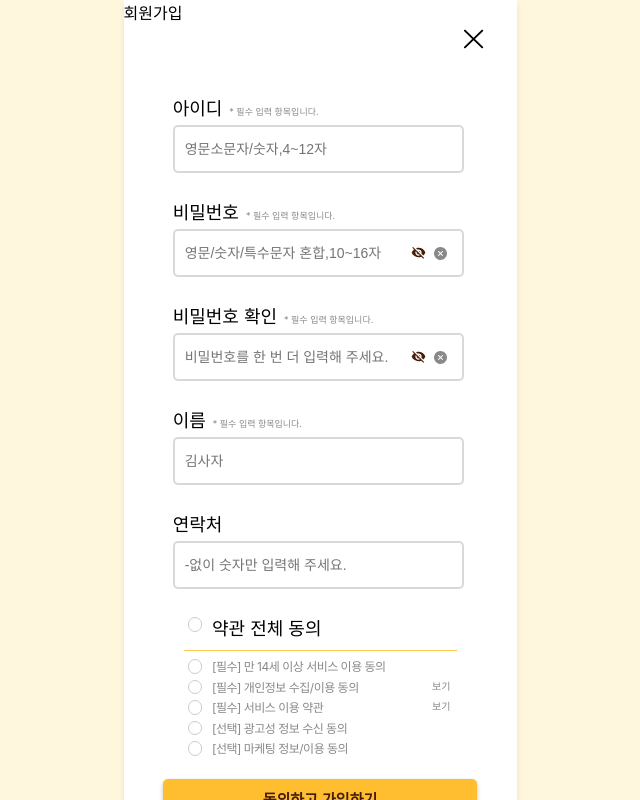
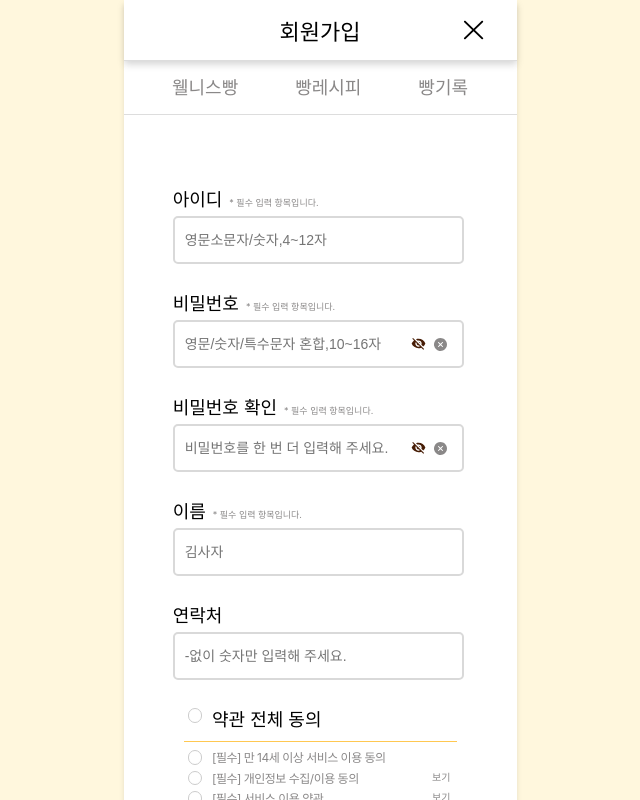
Before and after one commit to Likelion-at-SMWU-12th/DreamPatissier-Client, a React (Create React App) app in the folder dream/: page /accounts/signup in a window 1280 px wide. Shown: the whole page, without its empty margins (320-960 px from the left). Built offline with nearby package versions, Linux system fonts and the light colour scheme; no server answers; a web font is replaced by a local one.

Commit message:
[Style] 메뉴 계속 뜨는거 수정, signup 약관 수정

```diff
--- a/dream/src/App.js
+++ b/dream/src/App.js
@@ -30,11 +30,11 @@
   const location = useLocation();
 
   const hideMenubar =
-    location.pathname.endsWith("/accounts/login") ||
-    location.pathname.endsWith("/accounts/signup") ||
-    location.pathname.endsWith("/accounts/signup-clear") ||
+    location.pathname.endsWith("/accounts/login/") ||
+    location.pathname.endsWith("/accounts/signup/") ||
+    location.pathname.endsWith("/accounts/signup-clear/") ||
     location.pathname === "/" ||
-    location.pathname.endsWith("/of-use");
+    location.pathname.endsWith("/of-use/");
 
   return (
     <div className="show_screen">
--- a/dream/src/pages/accounts/Signup.js
+++ b/dream/src/pages/accounts/Signup.js
@@ -13,10 +13,10 @@
 
   return (
     <div>
-      <TermBar>
+      <Bar>
         <Title>회원가입</Title>
         <CancelIcon src={Cancel} onClick={handleCancelClick} />
-      </TermBar>
+      </Bar>
       <ContentWrap>
         <SignForm />
       </ContentWrap>
@@ -31,7 +31,20 @@
 //
 
 // 상단 배너
-const TermBar = styled.div``;
+const Bar = styled.div`
+  font-size: 22px;
+  display: flex;
+  justify-content: center;
+  align-items: center;
+  position: fixed;
+  top: 0;
+  width: 393px;
+  background-color: white;
+  z-index: 1;
+  border-bottom: 1px solid #ddd;
+  box-shadow: 0 4px 8px rgba(0, 0, 0, 0.1);
+  height: 60px;
+`;
 
 const Title = styled.p`
   margin: 0;
```
